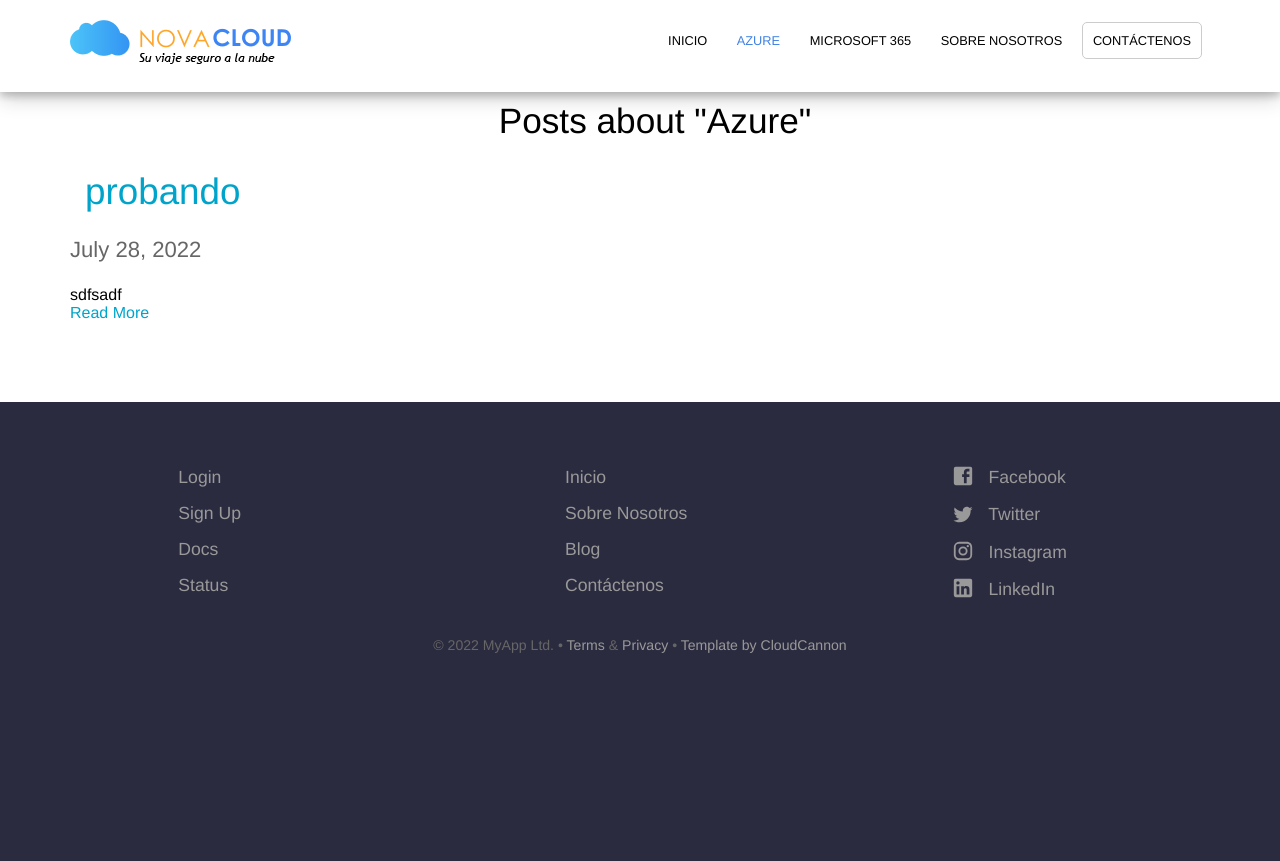
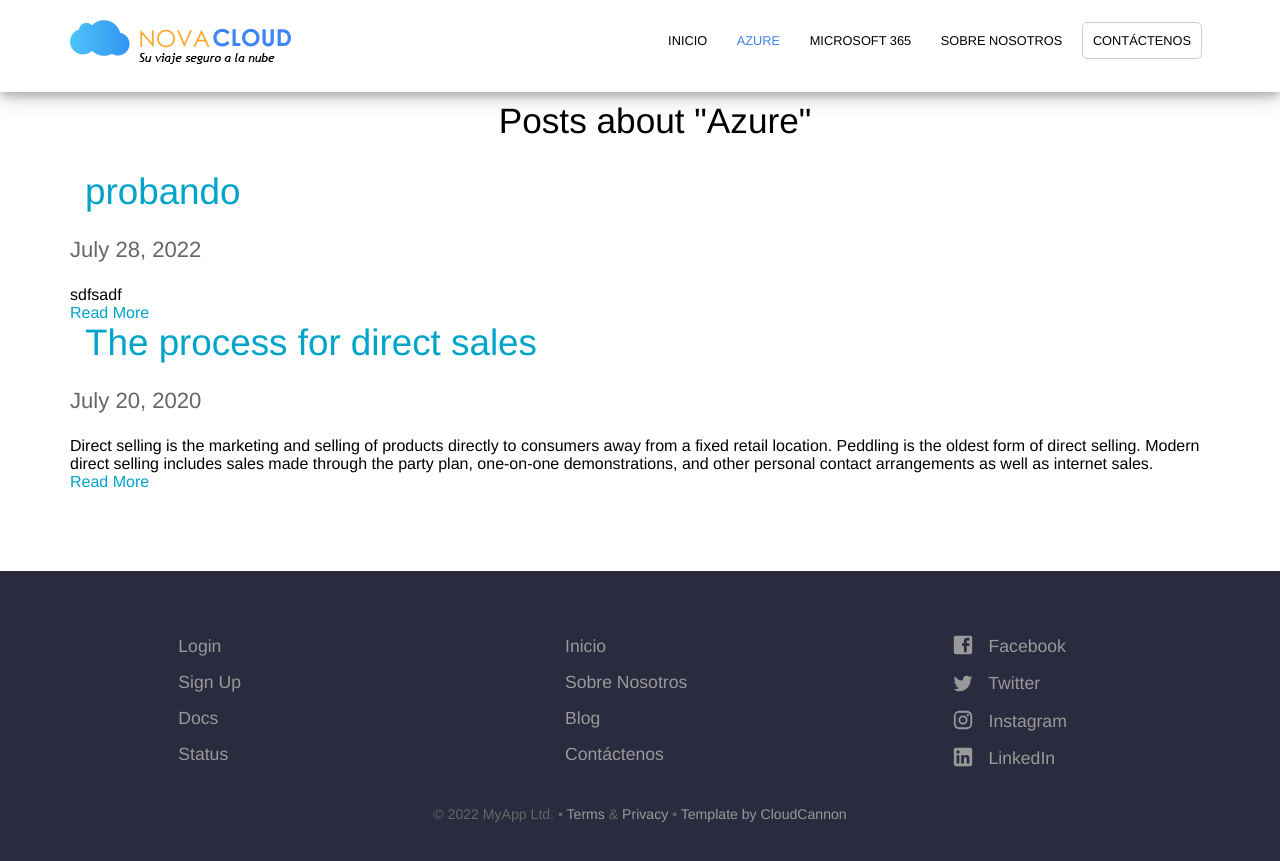
Before and after one commit to nova-cloud/nova-cloud.github.io, a Jekyll site: the page built from azure.html, in a window 1280 px wide. Shown: the top 861 px of the page. Built offline with Jekyll 4.4.1, drawn with Linux system fonts in a browser that asks for light colours; a script that is not in the unit is left out; part of the change alters nothing that is shown.

Commit message:
Update 2016-07-20-the-process-for-direct-sales.md

```diff
--- a/_posts/2016-07-20-the-process-for-direct-sales.md
+++ b/_posts/2016-07-20-the-process-for-direct-sales.md
@@ -2,7 +2,7 @@
 date: 2020-07-20
 title: The process for direct sales
 categories:
-  - sales
+  - azure
 author_staff_member: anna
 ---
 
```
